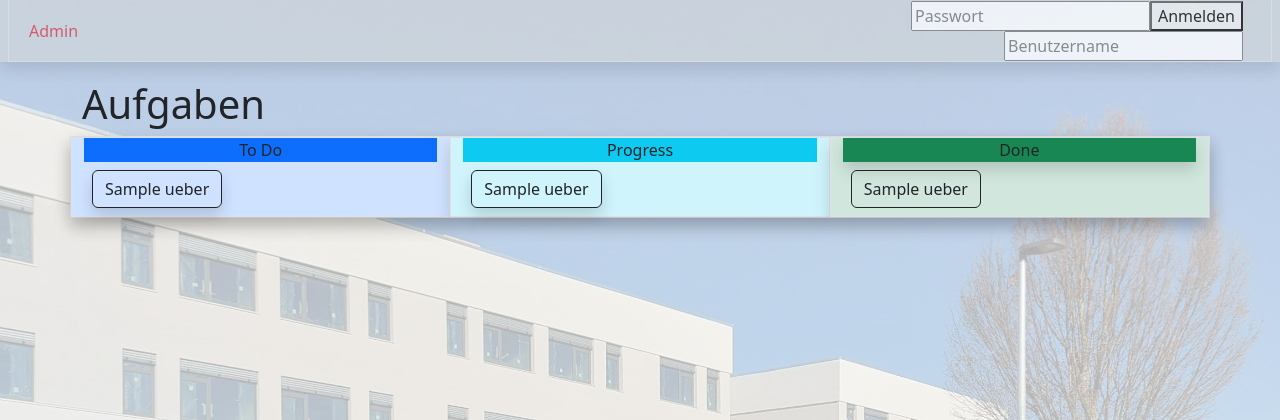
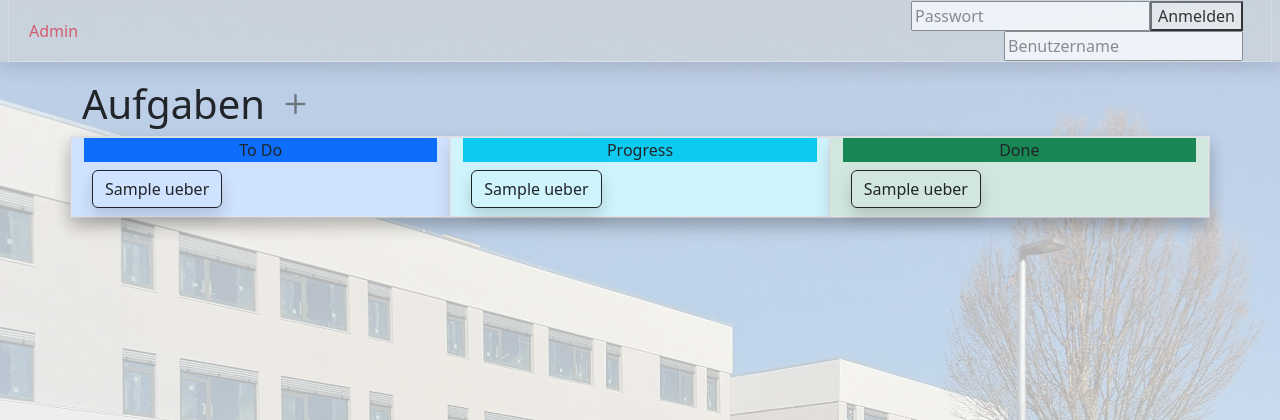
Before and after one commit to Moerle67/mausb, a Django app: template task/templates/task/start.html in a window 1280 px wide. Shown: the top 420 px of the page. Run offline with Django 5.2, Linux system fonts and the light colour scheme; the template is opened without the code that fills it: most values are stand-ins (such as "Sample title", 1, 10 or a date in 2020); some libraries are stand-ins or nearby versions.

Commit message:
task design

```diff
--- a/task/templates/task/start.html
+++ b/task/templates/task/start.html
@@ -1,18 +1,17 @@
 {% extends "stammdaten/base.html" %}
 
 {% block content %}
-<h1>Aufgaben</h1>
+<h1>Aufgaben <i class="bi bi-plus text-secondary" title="Aufgabe hinzufügen"></i></h1>
 <div class="row shadow border " >
     {% comment %} To Do Liste {% endcomment %}
     <div class = "col-4 border shadow bg-primary-subtle">
-        <div class="bg-primary text-center">To Do</div>
+        <div class="bg-primary text-center col-12">To Do</div>
         {% for element in todo %}
-            <div>
-                <a class="btn btn-outline-dark m-2 shadow" data-bs-toggle="collapse" href="#ce_{{element.id}}" role="button" aria-expanded="false" aria-controls="collapseExample">
+                <a class="btn btn-outline-dark m-2 shadow col" data-bs-toggle="collapse" href="#ce_{{element.id}}" role="button" aria-expanded="false" aria-controls="collapseExample">
                     {{element.ueber}}
                 </a>
-            </div>
-            <div class="collapse" id="ce_{{element.id}}">
+
+            <div class="collapse col-12" id="ce_{{element.id}}">
                 <div class="card card-body">
                     {{element.inhalt}}
                 </div>
@@ -21,14 +20,12 @@
     </div>
     {% comment %} Liste progress {% endcomment %}
     <div class = "col-4 border shadow bg-info-subtle">
-        <div class="bg-info text-center ">Progress</div>
+        <div class = "bg-info text-center col-12 ">Progress</div>
         {% for element in progress %}
-            <div>
-                <a class="btn btn-outline-dark m-2 shadow col" data-bs-toggle="collapse" href="#ce_{{element.id}}" role="button" aria-expanded="false" aria-controls="collapseExample">
-                    {{element.ueber}}
-                </a>
-            </div>
-            <div class="collapse" id="ce_{{element.id}}">
+            <a class="btn btn-outline-dark m-2 shadow col" data-bs-toggle="collapse" href="#ce_{{element.id}}" role="button" aria-expanded="false" aria-controls="collapseExample">
+                {{element.ueber}}
+            </a>
+            <div class="collapse col-12" id="ce_{{element.id}}">
                 <div class="card card-body">
                     {{element.inhalt}}
                 </div>
@@ -37,15 +34,13 @@
     </div>
     {% comment %} Liste done {% endcomment %}
     <div class = "col-4 border shadow bg-success-subtle">
-        <div class="bg-success text-center shadow">Done</div>
+        <div class="bg-success text-center col-12">Done</div>
         {% for element in done %}
-            <div>
-                <a class="btn btn-outline-dark m-2" data-bs-toggle="collapse" href="#ce_{{element.id}}" role="button" aria-expanded="false" aria-controls="collapseExample">
-                    {{element.ueber}}
-                </a>
-            </div>
-            <div class="collapse" id="ce_{{element.id}}">
-                <div class="card card-body">
+            <a class="btn btn-outline-dark shadow m-2 col" data-bs-toggle="collapse" href="#ce_{{element.id}}" role="button" aria-expanded="false" aria-controls="collapseExample">
+                {{element.ueber}}
+            </a>
+            <div class="collapse col-12" id="ce_{{element.id}}">
+                <div class = "card card-body">
                     {{element.inhalt}}
                 </div>
             </div>
```
